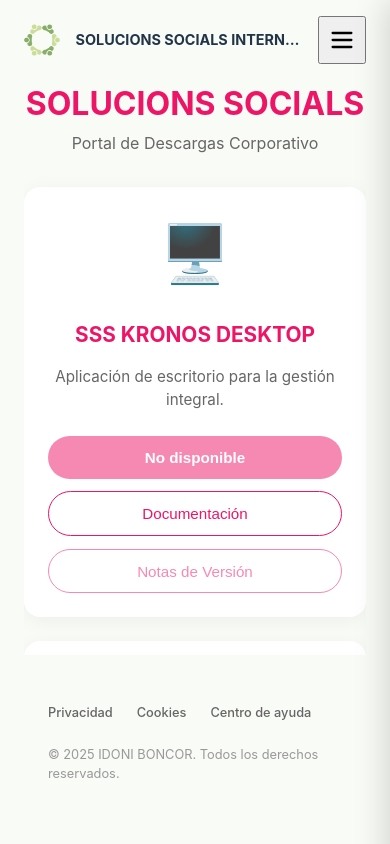
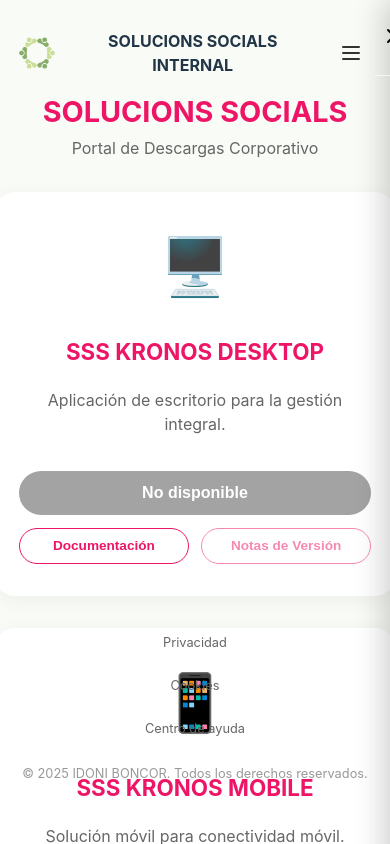
Before and after one commit to Solucions-Socials-Sostenibles-DEV/Solucions-Socials-Sostenibles-DevWebsite, a React (Vite) app: page / in a window 390 px wide. Built offline with nearby package versions, Linux system fonts and the light colour scheme; no server answers.

Commit message:
FEAT: Sistema responsive

```diff
--- a/src/App.css
+++ b/src/App.css
@@ -1,15 +1,12 @@
 #root {
   width: 100%;
   height: 100vh;
-  /* Force full viewport height */
   margin: 0 auto;
   padding: 0;
-  /* Remove padding from root to handle it in container */
   text-align: center;
   display: flex;
   flex-direction: column;
   overflow: hidden;
-  /* Prevent root scroll */
 }
 
 .container {
@@ -18,13 +15,10 @@
   flex-direction: column;
   width: 100%;
   height: 100%;
-  /* Occupy full root height */
   align-items: center;
   padding: 1rem 2rem;
-  /* Add padding here instead */
   box-sizing: border-box;
   justify-content: space-between;
-  /* Distribute space evenly */
 }
 
 .navbar {
@@ -33,11 +27,10 @@
   align-items: center;
   width: 100%;
   max-width: 1400px;
-  /* Increased max-width for better use of space */
-  padding: 0.5rem 0;
-  /* Reduced padding */
+  padding: 0.8rem 0;
   flex-shrink: 0;
-  /* Prevent navbar from shrinking */
+  position: relative;
+  z-index: 100;
 }
 
 .navbar-brand {
@@ -48,7 +41,6 @@
 
 .navbar-logo {
   height: 36px;
-  /* Slightly smaller to save space */
   width: auto;
 }
 
@@ -59,6 +51,7 @@
   margin: 0;
 }
 
+/* Desktop Navbar Links */
 .navbar-links {
   display: flex;
   align-items: center;
@@ -68,13 +61,19 @@
   padding: 0;
 }
 
-.navbar-links a {
+.navbar-links a,
+.nav-btn-link {
   color: var(--color-text);
   text-decoration: none;
   font-weight: 500;
   border-bottom: 2px solid transparent;
   transition: border-color 0.2s;
-  font-size: 0.9rem;
+  font-size: 0.95rem;
+  background: none;
+  border: none;
+  padding: 0;
+  font: inherit;
+  cursor: pointer;
 }
 
 .navbar-links a:hover,
@@ -82,29 +81,16 @@
   border-color: var(--color-primary);
 }
 
-.nav-btn-link {
-  background: none;
-  border: none;
-  padding: 0;
-  font: inherit;
-  cursor: pointer;
-  color: var(--color-text);
-  text-decoration: none;
-  font-weight: 500;
-  border-bottom: 2px solid transparent;
-  transition: border-color 0.2s;
-  font-size: 0.9rem;
-}
-
 .login-btn {
   background-color: transparent;
   color: var(--color-primary);
   border: 2px solid var(--color-primary);
-  padding: 0.4rem 1.2rem;
+  padding: 0.4rem 1.4rem;
   border-radius: 50px;
   font-weight: 600;
   font-size: 0.9rem;
   transition: all 0.2s;
+  cursor: pointer;
 }
 
 .login-btn:hover {
@@ -118,8 +104,7 @@
 }
 
 .header h2 {
-  font-size: 2rem;
-  /* Adjusted size */
+  font-size: clamp(1.5rem, 5vw, 2.5rem);
   color: var(--color-primary);
   margin-bottom: 0.2rem;
   margin-top: 0;
@@ -131,43 +116,37 @@
   margin: 0;
 }
 
+/* App Grid - Main Layout */
 .app-grid {
   display: flex;
-  /* Changed from grid to flex for better centering or grid */
   flex-direction: row;
   justify-content: center;
-  gap: 1.5rem;
+  flex-wrap: wrap; /* Key for responsiveness */
+  gap: 2rem;
   flex: 1;
-  /* Allow it to take available space */
   width: 100%;
   max-width: 1400px;
   align-items: center;
-  /* Vertically center the cards */
+  align-content: center;
   overflow-y: auto;
-  /* Allow scroll only inside grid if absolutely necessary, but goal is fit */
   min-height: 0;
-  /* Important for flex child with overflow */
   padding: 1rem 0;
 }
 
 .app-card {
   background: white;
-  border-radius: 16px;
+  border-radius: 20px;
   padding: 2.5rem 2rem;
-  /* Increased vertical padding significantly */
   box-shadow: 0 4px 20px rgba(0, 0, 0, 0.05);
   transition: transform 0.2s, box-shadow 0.2s;
   display: flex;
   flex-direction: column;
   align-items: center;
   gap: 1.2rem;
-  /* Increased gap */
   flex: 1;
-  /* Distribute width evenly */
-  max-width: 350px;
-  /* Prevent too wide cards */
+  min-width: 300px;
+  max-width: 400px; /* Control max width */
   height: auto;
-  max-height: 100%;
 }
 
 .app-card:hover {
@@ -177,30 +156,28 @@
 
 .app-icon {
   font-size: 3.5rem;
-  /* Larger icon */
   margin-bottom: 0.5rem;
 }
 
 .app-card h2 {
   color: var(--color-primary);
   margin: 0;
-  font-size: 1.3rem;
+  font-size: 1.4rem;
 }
 
 .app-card p {
   color: #666;
   margin: 0;
   flex-grow: 1;
-  font-size: 0.95rem;
+  font-size: 1rem;
+  line-height: 1.5;
 }
-
-
 
 .card-actions {
   display: flex;
-  gap: 0.5rem;
+  gap: 0.8rem;
   width: 100%;
-  margin-top: 0.5rem;
+  margin-top: 1rem;
   flex-wrap: wrap;
 }
 
@@ -209,13 +186,14 @@
   background-color: transparent;
   color: var(--color-primary);
   border: 1px solid var(--color-primary);
-  padding: 0.4rem 0.5rem;
+  padding: 0.6rem 1rem;
   border-radius: 50px;
-  font-weight: 500;
-  font-size: 0.8rem;
-  flex: 1 1 40%;
+  font-weight: 600;
+  font-size: 0.85rem;
+  flex: 1;
   transition: all 0.2s;
   white-space: nowrap;
+  text-decoration: none;
 }
 
 .doc-btn:hover,
@@ -227,17 +205,24 @@
   background-color: var(--color-primary);
   color: white;
   border: none;
-  padding: 0.6rem 2rem;
+  padding: 0.8rem 2rem;
   border-radius: 50px;
-  font-weight: 600;
-  font-size: 0.9rem;
-  margin-top: auto;
-  flex: 1 1 100%;
+  font-weight: 700;
+  font-size: 1rem;
+  width: 100%; /* Make primary button full width usually looks better */
+  flex-basis: 100%;
   order: -1;
   transition: background-color 0.2s;
+  text-decoration: none;
+  cursor: pointer;
 }
 
-.download-btn:hover {
+.download-btn:disabled {
+    filter: grayscale(1);
+    opacity: 0.7;
+}
+
+.download-btn:hover:not(:disabled) {
   filter: brightness(1.1);
   box-shadow: 0 4px 15px rgba(238, 21, 102, 0.3);
 }
@@ -246,95 +231,75 @@
   color: #999;
   font-size: 0.8rem;
   margin-top: auto;
-  /* Push to bottom */
-  padding-bottom: 1rem;
-  padding-top: 1rem;
+  padding-bottom: 1.5rem;
+  padding-top: 1.5rem;
   display: flex;
   flex-direction: column;
   align-items: center;
-  gap: 0.5rem;
+  gap: 0.8rem;
   flex-shrink: 0;
 }
 
 .footer-links {
   display: flex;
   gap: 1.5rem;
+  flex-wrap: wrap;
+  justify-content: center;
 }
 
-.footer-links a {
-  color: #666;
-  text-decoration: none;
-  transition: color 0.2s;
+.footer-links a,
+.footer-links button {
+    background: none;
+    border: none;
+    cursor: pointer;
+    font-size: 0.85rem;
+    color: #888;
+    text-decoration: none;
+    padding: 0;
 }
 
-.footer-links a:hover {
+.footer-links a:hover,
+.footer-links button:hover {
   color: var(--color-primary);
 }
 
-/* Responsive adjustments */
-@media (max-width: 768px) {
+/* ---------------- MOBILE RESPONSIVE ---------------- */
+@media (max-width: 900px) { /* Increased breakpoint for tablets */
   #root {
-    padding: 0;
-    /* Remove root padding to allow full-width heroes */
     overflow-x: hidden;
   }
 
   .container {
-    padding: 0 1.5rem;
-    /* Comfortable side padding */
-    width: auto;
+    padding: 1rem 1.2rem;
+    display: flex;
+    flex-direction: column;
   }
 
-  /* Navbar */
+  /* Navbar Mobile */
   .navbar {
-    padding: 1rem 0;
+    padding: 0.8rem 0;
     justify-content: space-between;
-    align-items: center;
-    position: relative;
-    z-index: 2000;
-  }
-
-  .navbar-brand {
-    justify-content: space-between;
-    width: 100%;
-    gap: 1rem;
   }
 
   .navbar-logo {
-    height: 32px;
-    /* Slightly smaller logo */
+      height: 32px;
   }
 
   .navbar-brand h1 {
-    font-size: 0.9rem;
-    /* Finer text */
-    white-space: nowrap;
-    overflow: hidden;
-    text-overflow: ellipsis;
+      font-size: 1rem;
   }
 
-  /* Slide-in Menu (Drawer) */
-  .navbar-links {
-    position: fixed;
-    top: 0;
-    right: 0;
-    height: 100vh;
-    width: 280px;
-    /* Fixed width for better control */
-    background: white;
-    flex-direction: column;
-    align-items: flex-start;
-    padding: 2rem;
-    gap: 1.5rem;
-    box-shadow: -5px 0 30px rgba(0, 0, 0, 0.15);
-    transform: translateX(100%);
-    transition: transform 0.3s cubic-bezier(0.4, 0, 0.2, 1);
-    z-index: 3000;
-    display: flex;
-  }
-
-  .navbar-links.active {
-    transform: translateX(0);
+  /* Hamburger & Menu */
+  .hamburger {
+    display: flex !important;
+    align-items: center;
+    justify-content: center;
+    padding: 0.5rem;
+    background: none;
+    border: none;
+    cursor: pointer;
+    color: #333;
+    z-index: 3001; /* Above overlay */
   }
 
   .navbar-overlay {
@@ -343,9 +308,9 @@
     left: 0;
     width: 100vw;
     height: 100vh;
-    background: rgba(0, 0, 0, 0.4);
+    background: rgba(0, 0, 0, 0.5);
     backdrop-filter: blur(4px);
-    z-index: 2500;
+    z-index: 2900;
     opacity: 0;
     pointer-events: none;
     transition: opacity 0.3s ease;
@@ -356,107 +321,101 @@
     pointer-events: auto;
   }
 
-  /* Mobile Menu Header */
-  .mobile-only-header {
-    display: flex;
-    justify-content: space-between;
-    align-items: center;
-    width: 100%;
-    margin-bottom: 2rem;
-    padding-bottom: 1rem;
-    border-bottom: 1px solid #eee;
+  .navbar-links {
+    position: fixed;
+    top: 0;
+    right: 0;
+    height: 100vh;
+    width: 80%; /* Wider drawer */
+    max-width: 320px;
+    background: white;
+    flex-direction: column;
+    align-items: stretch; /* Stretch items */
+    padding: 2rem;
+    padding-top: 5rem; /* Space for close button */
+    gap: 1.5rem;
+    box-shadow: -5px 0 30px rgba(0, 0, 0, 0.2);
+    transform: translateX(100%);
+    transition: transform 0.3s cubic-bezier(0.4, 0, 0.2, 1);
+    z-index: 3000;
   }
 
-  /* SVG Icons */
-  .hamburger svg,
-  .close-btn svg {
-    display: block;
-    width: 28px;
-    height: 28px;
+  .navbar-links.active {
+    transform: translateX(0);
   }
 
-  .hamburger {
-    display: flex;
-    align-items: center;
-    justify-content: center;
-    padding: 0.5rem;
+  .mobile-only-header {
+      display: flex !important;
+      position: absolute;
+      top: 1rem;
+      right: 1rem;
+      width: auto;
+      border: none;
+      padding: 0;
+      margin: 0;
   }
 
-  /* ... */
+  .menu-title {
+      display: none; /* Hide 'MENU' text, just use X */
+  }
 
-  /* Grid & Cards - CRITICAL FIXES */
+  .close-btn {
+      background: none;
+      border: none;
+      cursor: pointer;
+      padding: 0.5rem;
+      display: block !important;
+  }
+
+  .navbar-links li {
+      width: 100%;
+      text-align: left;
+      border-bottom: 1px solid #f5f5f5;
+      padding-bottom: 1rem;
+  }
+
+  .navbar-links li:last-child {
+      border: none;
+      margin-top: auto; /* Push login to bottom if desired */
+  }
+
+  .navbar-links a,
+  .nav-btn-link {
+      font-size: 1.1rem;
+      display: block;
+      width: 100%;
+  }
+
+  /* App Grid Mobile */
   .app-grid {
-    display: grid;
-    /* Restore grid for mobile */
-    grid-template-columns: 1fr;
-    gap: 1.5rem;
-    padding-bottom: 2rem;
-    width: 100%;
-    /* Ensure grid doesn't overflow */
-    box-sizing: border-box;
+      display: flex;
+      flex-direction: column;
+      flex-wrap: nowrap;
+      justify-content: flex-start;
+      height: auto;
+      overflow-y: visible; /* Scroll happens on container */
+      padding: 1rem 0 3rem 0;
   }
 
   .app-card {
-    padding: 1.5rem;
-    /* Reset to standard padding on mobile */
-    width: 100%;
-    /* Fix width */
-    box-sizing: border-box;
-    /* Prevent padding form increasing width */
-    display: flex;
-    flex-direction: column;
-    gap: 1rem;
-    /* Reset gap */
+      width: 100%;
+      max-width: 100%;
+      padding: 2rem 1.5rem;
+      min-width: 0;
   }
 
-  /* Buttons Layout */
-  .card-actions {
-    display: flex;
-    flex-direction: column;
-    /* Force vertical stack on mobile */
-    gap: 0.8rem;
-    width: 100%;
-    box-sizing: border-box;
+  .header h2 {
+      font-size: 1.8rem;
   }
 
-  /* Reset flex properties for mobile buttons to ensure they behave */
-  .doc-btn,
-  .history-btn,
-  .download-btn {
-    flex: none;
-    /* Disable flex growing logic from desktop */
-    width: 100%;
-    /* Full width */
-    margin: 0;
-    box-sizing: border-box;
-    font-size: 0.95rem;
-    padding: 0.8rem 1rem;
-    /* Adjust padding to not be huge */
-  }
-
-  /* Keep download button primary but standard size */
-  .download-btn {
-    order: 0;
-    /* Reset order */
-  }
-
-  /* Footer */
   .footer {
-    padding: 3rem 1.5rem;
-    text-align: left;
-    align-items: flex-start;
-  }
-
-  .footer-links {
-    flex-wrap: wrap;
-    gap: 1.5rem;
-    justify-content: flex-start;
+      text-align: center;
+      padding-bottom: 2rem;
   }
 }
 
-/* Desktop Only */
-@media (min-width: 769px) {
-
+/* Desktop Utility to hide mobile stuff */
+@media (min-width: 901px) {
   .hamburger,
   .mobile-only-header,
   .navbar-overlay {
```
Also changed, not shown: src/AdminDashboard.jsx (+13 -12 lines), src/FichajePage.jsx (+20 -20 lines).
